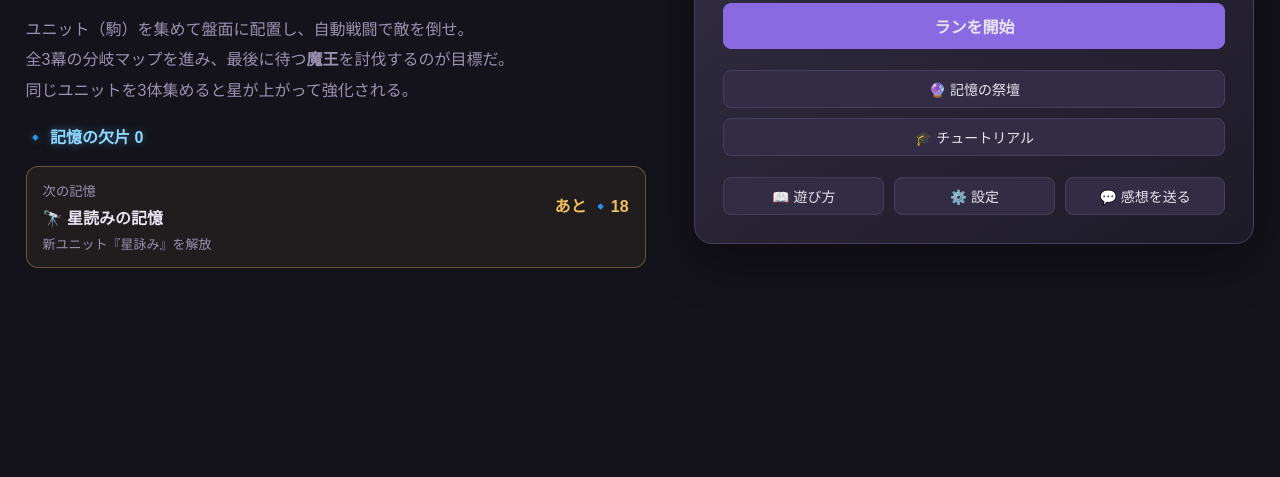
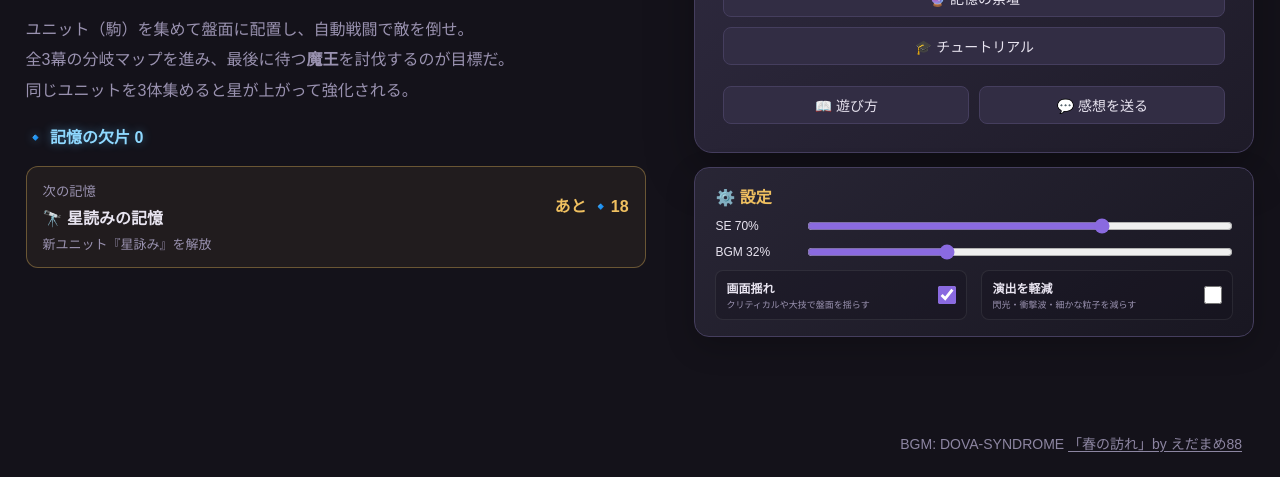
Before and after one commit to sakanachqn/komalog, a website built with Vite: page index.html in a window 1280 px wide. Shown: the part 323-800 px from the top of the page. Built offline with nearby package versions, Linux system fonts and the light colour scheme.

Commit message:
Add BGMとか

```diff
--- /dev/null
+++ b/src/bgm.ts
@@ -0,0 +1,39 @@
+import { isMuted } from "./sound";
+import { gameSettings } from "./settings";
+
+const BGM_PATH = `${import.meta.env.BASE_URL}assets/bgm.mp3`;
+let player: HTMLAudioElement | null = null;
+let started = false;
+
+function syncVolume(): void {
+  if (!player) return;
+  player.muted = isMuted();
+  player.volume = Math.max(0, Math.min(1, gameSettings().bgmVolume));
+}
+
+async function start(): Promise<void> {
+  if (!player || started) return;
+  syncVolume();
+  try {
+    await player.play();
+    started = true;
+  } catch {
+    // 自動再生制限中、または音源配置前。次のユーザー操作で再試行する。
+  }
+}
+
+/** public/assets/bgm.mp3 を全画面共通でループ再生する。 */
+export function initBgm(): void {
+  if (player) return;
+  player = new Audio(BGM_PATH);
+  player.loop = true;
+  player.preload = "auto";
+  player.setAttribute("playsinline", "");
+  syncVolume();
+
+  const retry = () => { void start(); };
+  document.addEventListener("pointerdown", retry);
+  document.addEventListener("keydown", retry);
+  window.addEventListener("komalog-audio-change", syncVolume);
+  void start();
+}
--- a/src/main.ts
+++ b/src/main.ts
@@ -4,6 +4,7 @@ import { clearSave, saveGame } from "./save";
 import type { Screen } from "./types";
 import { initHoverTooltips } from "./hoverTooltip";
 import { applySettingsClass } from "./settings";
+import { initBgm } from "./bgm";
 import {
   renderActClear,
   renderBattle,
@@ -22,6 +23,7 @@ import {
 const app = document.querySelector<HTMLDivElement>("#app")!;
 initHoverTooltips();
 applySettingsClass();
+initBgm();
 
 /** 再開可能な画面に来たら自動セーブ */
 function autoSave(s: Screen) {
--- a/src/screens.ts
+++ b/src/screens.ts
@@ -86,12 +86,15 @@ function showSettings(): void {
   const head = el("div", "modal-head");
   head.append(el("h2", "", "⚙️ 設定"), btn("✕", "modal-close", () => overlay.remove()));
   const body = el("div", "settings-body");
-  const volumeRow = el("label", "setting-row");
-  const volumeText = el("span", "", `効果音の音量 ${Math.round(gameSettings().volume * 100)}%`);
-  const volume = document.createElement("input");
-  volume.type = "range"; volume.min = "0"; volume.max = "100"; volume.value = String(Math.round(gameSettings().volume * 100));
-  volume.addEventListener("input", () => { volumeText.textContent = `効果音の音量 ${volume.value}%`; updateSettings({ volume: Number(volume.value) / 100 }); });
-  volumeRow.append(volumeText, volume);
+  const volumeRow = (label: string, value: number, onChange: (value: number) => void) => {
+    const row = el("label", "setting-row");
+    const text = el("span", "", `${label} ${Math.round(value * 100)}%`);
+    const slider = document.createElement("input");
+    slider.type = "range"; slider.min = "0"; slider.max = "100"; slider.value = String(Math.round(value * 100));
+    slider.addEventListener("input", () => { text.textContent = `${label} ${slider.value}%`; onChange(Number(slider.value) / 100); });
+    row.append(text, slider);
+    return row;
+  };
   const toggleRow = (label: string, desc: string, checked: boolean, onChange: (value: boolean) => void) => {
     const row = el("label", "setting-toggle");
     const copy = el("span"); copy.append(el("b", "", label), el("small", "", desc));
@@ -100,7 +103,8 @@ function showSettings(): void {
     row.append(copy, input); return row;
   };
   body.append(
-    volumeRow,
+    volumeRow("SE音量", gameSettings().seVolume, (value) => { updateSettings({ seVolume: value }); sfx.preview(); }),
+    volumeRow("BGM音量", gameSettings().bgmVolume, (value) => updateSettings({ bgmVolume: value })),
     toggleRow("画面揺れ", "クリティカルや大技で盤面を揺らす", gameSettings().screenShake, (value) => updateSettings({ screenShake: value })),
     toggleRow("演出を軽減", "閃光・衝撃波・細かなパーティクルを減らす", gameSettings().reducedEffects, (value) => updateSettings({ reducedEffects: value })),
   );
@@ -205,6 +209,22 @@ function showTutorial(): void {
   render();
 }
 
+function compactVolumeControl(label: string, value: number, onChange: (value: number) => void): HTMLElement {
+  const row = el("label", "title-volume-row");
+  const text = el("span", "", `${label} ${Math.round(value * 100)}%`);
+  const slider = document.createElement("input");
+  slider.type = "range";
+  slider.min = "0";
+  slider.max = "100";
+  slider.value = String(Math.round(value * 100));
+  slider.addEventListener("input", () => {
+    text.textContent = `${label} ${slider.value}%`;
+    onChange(Number(slider.value) / 100);
+  });
+  row.append(text, slider);
+  return row;
+}
+
 function hud(run: RunState, onAbandon?: () => void): HTMLElement {
   const h = el("div", "hud");
   const progress = Math.min(100, ((run.floorIndex + 1) / FLOOR_COUNT) * 100);
@@ -254,7 +274,7 @@ function hud(run: RunState, onAbandon?: () => void): HTMLElement {
   settingsBtn.addEventListener("click", showSettings);
   h.appendChild(settingsBtn);
   const muteBtn = el("button", "mute-btn", isMuted() ? "🔇" : "🔊");
-  muteBtn.title = "効果音のオン/オフ";
+  muteBtn.title = "BGM・効果音のオン/オフ";
   muteBtn.addEventListener("click", () => {
     muteBtn.textContent = toggleMute() ? "🔇" : "🔊";
   });
@@ -739,6 +759,7 @@ export function renderTitle(): HTMLElement {
   const s = el("div", "title-screen");
   const layout = el("div", "title-layout");
   const hero = el("section", "title-hero");
+  const menuColumn = el("div", "title-menu-column");
   const menu = el("section", "title-menu");
   hero.appendChild(el("h1", "", "⚔️ コマログ"));
   hero.appendChild(el("div", "tagline", "― 駒を並べて、魔王まで ―"));
@@ -807,7 +828,6 @@ export function renderTitle(): HTMLElement {
   sanctuaryRow.appendChild(btn("🎓 チュートリアル", "", () => showTutorial()));
   const infoRow = el("div", "toolbar title-action-row");
   infoRow.appendChild(btn("📖 遊び方", "", () => showHelp()));
-  infoRow.appendChild(btn("⚙️ 設定", "", () => showSettings()));
   infoRow.appendChild(
     btn("💬 感想を送る", "", () => {
       window.open(FEEDBACK_FORM_URL, "_blank", "noopener,noreferrer");
@@ -815,8 +835,37 @@ export function renderTitle(): HTMLElement {
   );
   actions.append(playRow, sanctuaryRow, infoRow);
   menu.append(el("h2", "", save ? "冒険を再開" : "新しい冒険"), actions);
-  layout.append(hero, menu);
+
+  const titleSettings = el("section", "title-settings-panel");
+  const settingToggle = (label: string, desc: string, checked: boolean, onChange: (value: boolean) => void) => {
+    const row = el("label", "title-setting-toggle");
+    const copy = el("span");
+    copy.append(el("b", "", label), el("small", "", desc));
+    const input = document.createElement("input");
+    input.type = "checkbox";
+    input.checked = checked;
+    input.addEventListener("change", () => onChange(input.checked));
+    row.append(copy, input);
+    return row;
+  };
+  titleSettings.append(
+    el("h3", "", "⚙️ 設定"),
+    compactVolumeControl("SE", gameSettings().seVolume, (value) => { updateSettings({ seVolume: value }); sfx.preview(); }),
+    compactVolumeControl("BGM", gameSettings().bgmVolume, (value) => updateSettings({ bgmVolume: value })),
+    settingToggle("画面揺れ", "クリティカルや大技で盤面を揺らす", gameSettings().screenShake, (value) => updateSettings({ screenShake: value })),
+    settingToggle("演出を軽減", "閃光・衝撃波・細かな粒子を減らす", gameSettings().reducedEffects, (value) => updateSettings({ reducedEffects: value })),
+  );
+  menuColumn.append(menu, titleSettings);
+  layout.append(hero, menuColumn);
   s.appendChild(layout);
+  const bgmCredit = el("div", "title-bgm-credit");
+  bgmCredit.append("BGM: DOVA-SYNDROME ", Object.assign(document.createElement("a"), {
+    href: "https://dova-s.jp/bgm/detail/23161/",
+    target: "_blank",
+    rel: "noopener noreferrer",
+    textContent: "「春の訪れ」by えだまめ88",
+  }));
+  s.appendChild(bgmCredit);
   return s;
 }
 
--- a/src/settings.ts
+++ b/src/settings.ts
@@ -1,17 +1,27 @@
 export interface GameSettings {
-  volume: number;
+  seVolume: number;
+  bgmVolume: number;
   screenShake: boolean;
   reducedEffects: boolean;
 }
 
 const KEY = "komalog-settings-v1";
-const defaults: GameSettings = { volume: 0.7, screenShake: true, reducedEffects: false };
+const defaults: GameSettings = { seVolume: 0.7, bgmVolume: 0.32, screenShake: true, reducedEffects: false };
 let current = load();
 
 function load(): GameSettings {
   try {
     const raw = localStorage.getItem(KEY);
-    if (raw) return { ...defaults, ...JSON.parse(raw) };
+    if (raw) {
+      const saved = JSON.parse(raw) as Partial<GameSettings> & { volume?: number };
+      // 旧「全体音量」を、当時とほぼ同じ聞こえ方になる2系統へ移行する。
+      return {
+        ...defaults,
+        ...saved,
+        seVolume: saved.seVolume ?? saved.volume ?? defaults.seVolume,
+        bgmVolume: saved.bgmVolume ?? (saved.volume !== undefined ? saved.volume * 0.45 : defaults.bgmVolume),
+      };
+    }
   } catch { /* noop */ }
   return { ...defaults };
 }
@@ -22,6 +32,7 @@ export function updateSettings(patch: Partial<GameSettings>): GameSettings {
   current = { ...current, ...patch };
   try { localStorage.setItem(KEY, JSON.stringify(current)); } catch { /* noop */ }
   applySettingsClass();
+  window.dispatchEvent(new Event("komalog-audio-change"));
   return current;
 }
 
--- a/src/style.css
+++ b/src/style.css
@@ -588,6 +588,7 @@ button.primary:hover:not(:disabled) {
 }
 .title-layout { width: min(1400px, 96vw); display: grid; grid-template-columns: minmax(0, 1fr) minmax(560px, .85fr); gap: 44px; align-items: center; text-align: left; }
 .title-hero { display: flex; flex-direction: column; align-items: flex-start; gap: 18px; }
+.title-menu-column { display: grid; gap: 14px; min-width: 0; }
 .title-menu { padding: 28px; border: 1px solid var(--border); border-radius: 18px; background: linear-gradient(145deg, rgba(50,45,68,.96), rgba(30,27,40,.96)); box-shadow: 0 18px 50px rgba(0,0,0,.28); }
 .title-menu h2 { margin-bottom: 18px; color: var(--gold); }
 .title-menu .title-actions, .title-menu .title-action-row { width: 100%; }
@@ -604,11 +605,30 @@ button.primary:hover:not(:disabled) {
 .title-continue small { color: inherit; font-size: 11px; font-weight: normal; opacity: .82; }
 .title-action-row button { min-width: 190px; }
 .title-action-row:nth-child(2) button { min-width: 260px; }
+.title-settings-panel { display: grid; grid-template-columns: 1fr 1fr; gap: 10px 14px; align-items: center; padding: 16px 20px; border: 1px solid var(--border); border-radius: 15px; background: linear-gradient(145deg, rgba(42,39,55,.94), rgba(25,23,34,.94)); box-shadow: 0 10px 30px rgba(0,0,0,.2); }
+.title-settings-panel h3 { grid-column: 1 / 3; color: var(--gold); font-size: 16px; }
+.title-volume-row { grid-column: 1 / 3; display: grid; grid-template-columns: 82px 1fr; gap: 10px; align-items: center; color: var(--text); font-size: 12px; }
+.title-volume-row input { width: 100%; accent-color: var(--accent); }
+.title-setting-toggle { display: flex; align-items: center; justify-content: space-between; gap: 8px; min-width: 0; padding: 8px 10px; border: 1px solid rgba(255,255,255,.08); border-radius: 8px; background: rgba(20,19,29,.35); }
+.title-setting-toggle span { display: grid; gap: 2px; min-width: 0; }
+.title-setting-toggle b { font-size: 12px; }
+.title-setting-toggle small { overflow: hidden; color: var(--muted); font-size: 9px; white-space: nowrap; text-overflow: ellipsis; }
+.title-setting-toggle input { width: 18px; height: 18px; flex: 0 0 auto; accent-color: var(--accent); }
 .title-compendium {
   position: absolute;
   top: 18px;
   right: 18px;
 }
+.title-bgm-credit {
+  position: absolute;
+  right: 18px;
+  bottom: 12px;
+  color: var(--muted);
+  font-size: 14px;
+  opacity: .9;
+}
+.title-bgm-credit a { color: inherit; text-decoration: underline; text-underline-offset: 2px; }
+.title-bgm-credit a:hover { color: var(--gold); opacity: 1; }
 .global-compendium-btn {
   position: fixed;
   z-index: 120;
@@ -1618,7 +1638,8 @@ button.primary:hover:not(:disabled) {
 @media (max-width: 1050px) {
   .title-layout { grid-template-columns: 1fr; gap: 22px; text-align: center; }
   .title-hero { align-items: center; }
-  .title-menu { width: min(620px, 100%); justify-self: center; box-sizing: border-box; }
+  .title-menu-column { width: min(620px, 100%); justify-self: center; }
+  .title-menu { width: 100%; box-sizing: border-box; }
 }
 
 @media (max-width: 760px) {
```
Also changed, not shown: src/sound.ts (+8 -2 lines), 1 other file.
